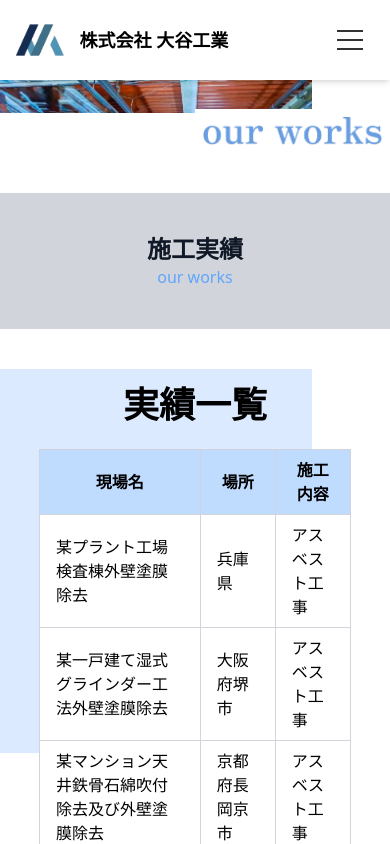
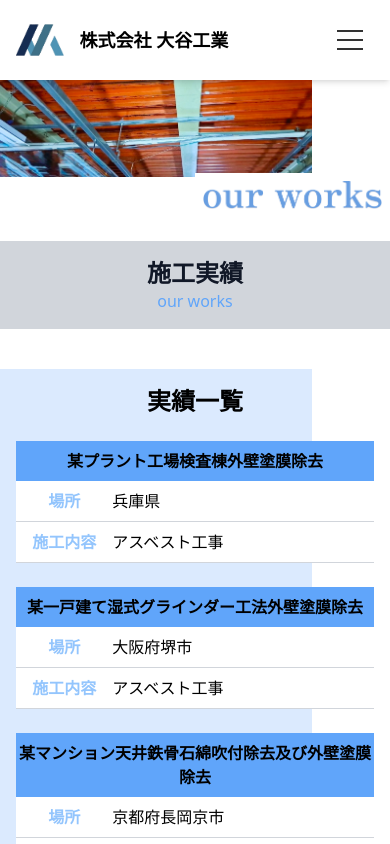
Before and after one commit to teppei1994667/OtaniKogyo_HP, a Next.js app: page /OurWorks in a window 390 px wide. Shown: the top 844 px of the page. Built offline with nearby package versions, Linux system fonts and the light colour scheme.

Commit message:
OurWorks: レスポンシブ実装

```diff
--- a/src/app/OurWorks/component/WorkListTabel.tsx
+++ b/src/app/OurWorks/component/WorkListTabel.tsx
@@ -1,30 +1,42 @@
+"use client";
+
 import { Grid } from "@mui/material";
 import { WorksType } from "../OurWorksList";
+import { useEffect, useState } from "react";
 
 type WorkListTable = {
   title: string;
   tabelHeaderList: string[];
-  bgPosition?: string;
   workListData: WorksType[];
 };
 
 export const WorkListTable = (props: WorkListTable) => {
-  const { title, tabelHeaderList, bgPosition = "left", workListData } = props;
+  const { title, tabelHeaderList, workListData } = props;
+  const [windowWidth, setWindowWidth] = useState<number>(0);
+
+  useEffect(() => {
+    setWindowWidth(window.innerWidth);
+    const handleResize = () => setWindowWidth(window.innerWidth);
+    window.addEventListener("resize", handleResize);
+    return () => window.removeEventListener("resize", handleResize);
+  }, []);
+
   return (
     <>
       <div className="relative mt-10">
         <Grid container className="pt-4 justify-center">
           <Grid className="">
-            <h1 className="text-4xl font-bold">{title}</h1>
+            <h1 className="text-2xl md:text-4xl font-bold">{title}</h1>
           </Grid>
         </Grid>
+        {windowWidth > 768 ? (
           <Grid container className="mt-6 justify-center">
-          <Grid className="w-4/5 lg:w-auto">
+            <Grid className="w-4/5 w-auto">
               <div className="overflow-x-auto">
                 <table className="table-auto w-full border-collapse border border-gray-900">
                   <thead>
-                  <tr className="bg-blue-200">
-                    <th className="border border-gray-300 px-4 py-2 text-center w-144">
+                    <tr className="bg-blue-400">
+                      <th className="border border-gray-300 px-4 py-2 text-center w-160">
                         {tabelHeaderList[0]}
                       </th>
                       <th className="border border-gray-300 px-4 py-2 text-center w-48">
@@ -66,8 +78,55 @@ export const WorkListTable = (props: WorkListTable) => {
               </div>
             </Grid>
           </Grid>
+        ) : (
+          <>
+            {workListData.map((AsbestosWork: WorksType) => (
+              <div key={AsbestosWork.id}>
+                <Grid container className="justify-center w-full mt-6">
+                  <Grid className="w-11/12 text-center">
+                    <h1 className="text-base font-bold bg-blue-400 py-2">
+                      {AsbestosWork.FieldName}
+                    </h1>
+                  </Grid>
+                </Grid>
+                <Grid container className="justify-center w-full">
+                  <Grid className="w-11/12 border-b border-gray-300">
+                    <Grid container className="bg-white">
+                      <Grid className="w-24 text-center">
+                        <h2 className="text-base font-bold  py-2 text-blue-300">
+                          {AsbestosWork.Location ? tabelHeaderList[1] : ""}
+                        </h2>
+                      </Grid>
+                      <Grid>
+                        <h2 className="text-base py-2">
+                          {AsbestosWork.Location}
+                        </h2>
+                      </Grid>
+                    </Grid>
+                  </Grid>
+                </Grid>
+                <Grid container className="justify-center w-full">
+                  <Grid className="w-11/12 border-b border-gray-300">
+                    <Grid container className="bg-white">
+                      <Grid className="w-24 text-center">
+                        <h2 className="text-base font-bold  py-2 text-blue-300">
+                          {AsbestosWork.Option1 ? tabelHeaderList[2] : ""}
+                        </h2>
+                      </Grid>
+                      <Grid className="">
+                        <h2 className="text-base py-2">
+                          {AsbestosWork.Option1}
+                        </h2>
+                      </Grid>
+                    </Grid>
+                  </Grid>
+                </Grid>
+              </div>
+            ))}
+          </>
+        )}
         <div
-          className={`absolute top-0 ${bgPosition}-0 w-4/5 bg-blue-100 h-96 -z-10`}
+          className={`absolute top-0 left-0 w-4/5 bg-blue-100 h-144 -z-10`}
         ></div>
       </div>
     </>
--- a/src/app/OurWorks/page.tsx
+++ b/src/app/OurWorks/page.tsx
@@ -12,7 +12,7 @@ export default function OurWorks() {
 
   return (
     <>
-      <div className="relative ">
+      <div className="relative mt-16">
         <Image
           src="/our_works_top.png"
           alt="our service"
@@ -30,7 +30,7 @@ export default function OurWorks() {
           className="absolute -bottom-10 right-0 w-1/2 bg-white p-2"
         />
       </div>
-      <div className="bg-gray-300 py-10 mt-20">
+      <div className="bg-gray-300 py-4 sm:py-10 mt-16 sm:mt-20">
         <Grid container className="justify-center">
           <Grid>
             <h1 className="text-2xl md:text-4xl font-bold text-gray-900">
```
Lines whose indentation alone changed are shown as unchanged.
